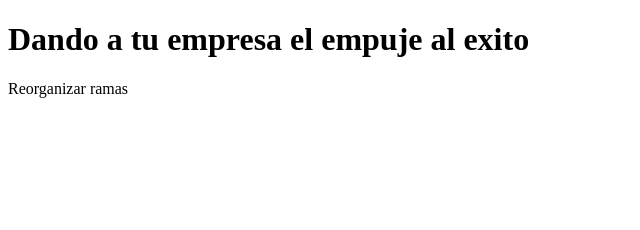
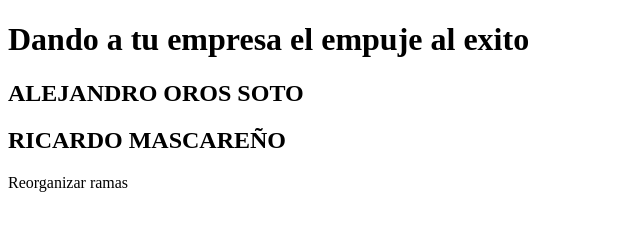
Before and after one commit to Falconx94/Repo_colaborativo, a plain HTML site: page index.html in a window 1280 px wide. Shown: the whole page, without its empty margins (0-640 px from the left). Drawn offline with Linux system fonts and the light colour scheme.

Commit message:
pequeña modificacion

```diff
--- a/index.html
+++ b/index.html
@@ -9,6 +9,9 @@
 <body>
     <header>
         <H1>Dando a tu empresa el empuje al exito</H1>
+        <h2>ALEJANDRO OROS SOTO</h2>
+        <P></P>
+        <H2>RICARDO MASCAREÑO</H2>
     </header>
     <p>
         Reorganizar ramas
```
